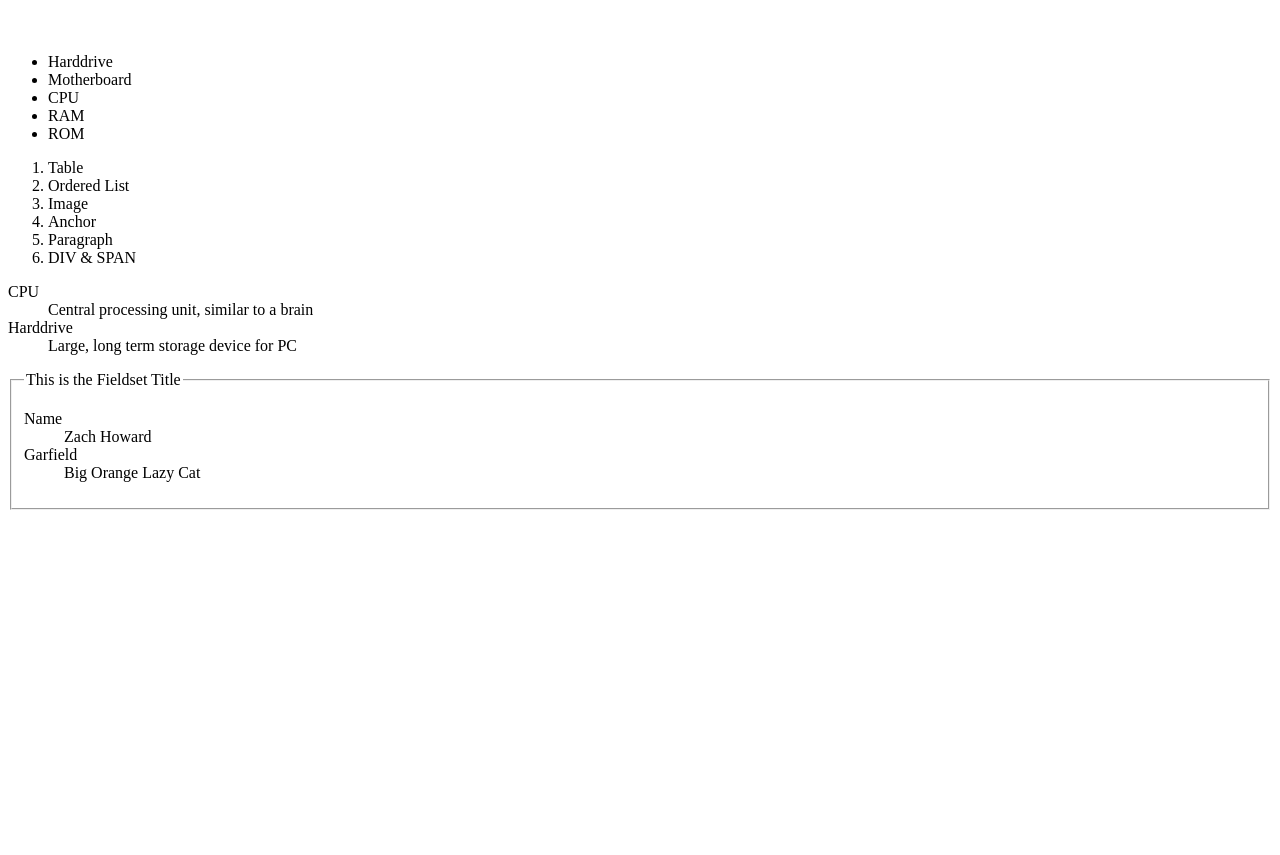
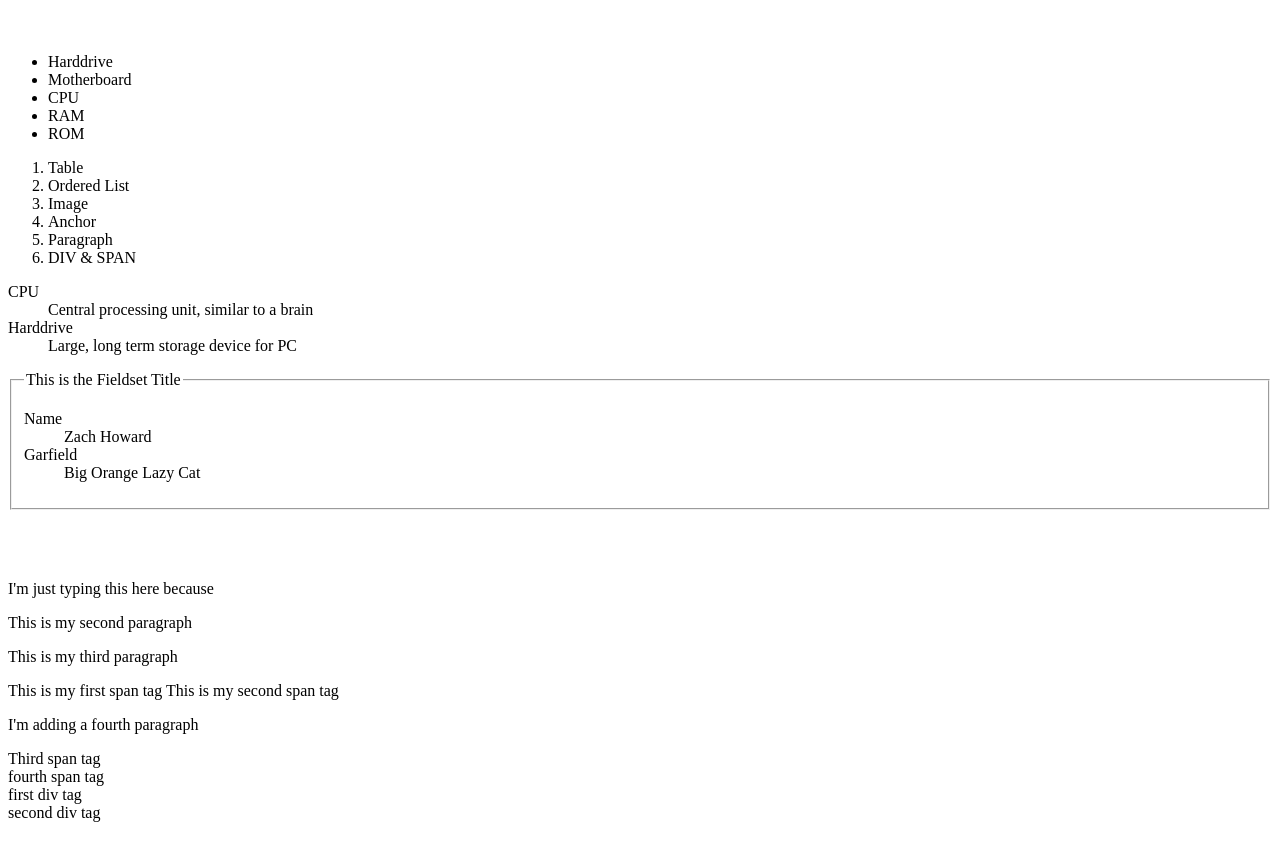
Before and after one commit to splashrandom359/webapp-repo, a plain HTML site: page lists.html in a window 1280 px wide. Shown: the part 141-996 px from the top of the page. Before the commit the page ends 800 px from the top, so only its background shows below. Drawn offline with Linux system fonts and the light colour scheme.

Commit message:
working on a branch
updated index.html

```diff
--- a/lists.html
+++ b/lists.html
@@ -39,5 +39,19 @@
                 <dd>Big Orange Lazy Cat</dd>
             </dl>
         </fieldset>
+        <br><br><br>
+        <p>I'm just typing this here because</p>
+        <p>This is my second paragraph</p>
+        <p>This is my third paragraph</p>
+        <span>This is my first span tag</span>
+        <span>This is my second span tag</span>
+        <P>I'm adding a <span>fourth</span> paragraph</P>
+        <span>Third span tag</span>
+        <br>
+        <span>fourth span tag</span>
+        <div>first div tag</div>
+        <div>second div tag</div>
+        <br><br>
+        <iframe width="560" height="315" src="https://www.youtube.com/embed/0doLc2XaK98" title="YouTube video player" frameborder="0" allow="accelerometer; autoplay; clipboard-write; encrypted-media; gyroscope; picture-in-picture" allowfullscreen></iframe>
     </body>
 </html>
```
Also changed, not shown: index.html (+2 -1 lines).
